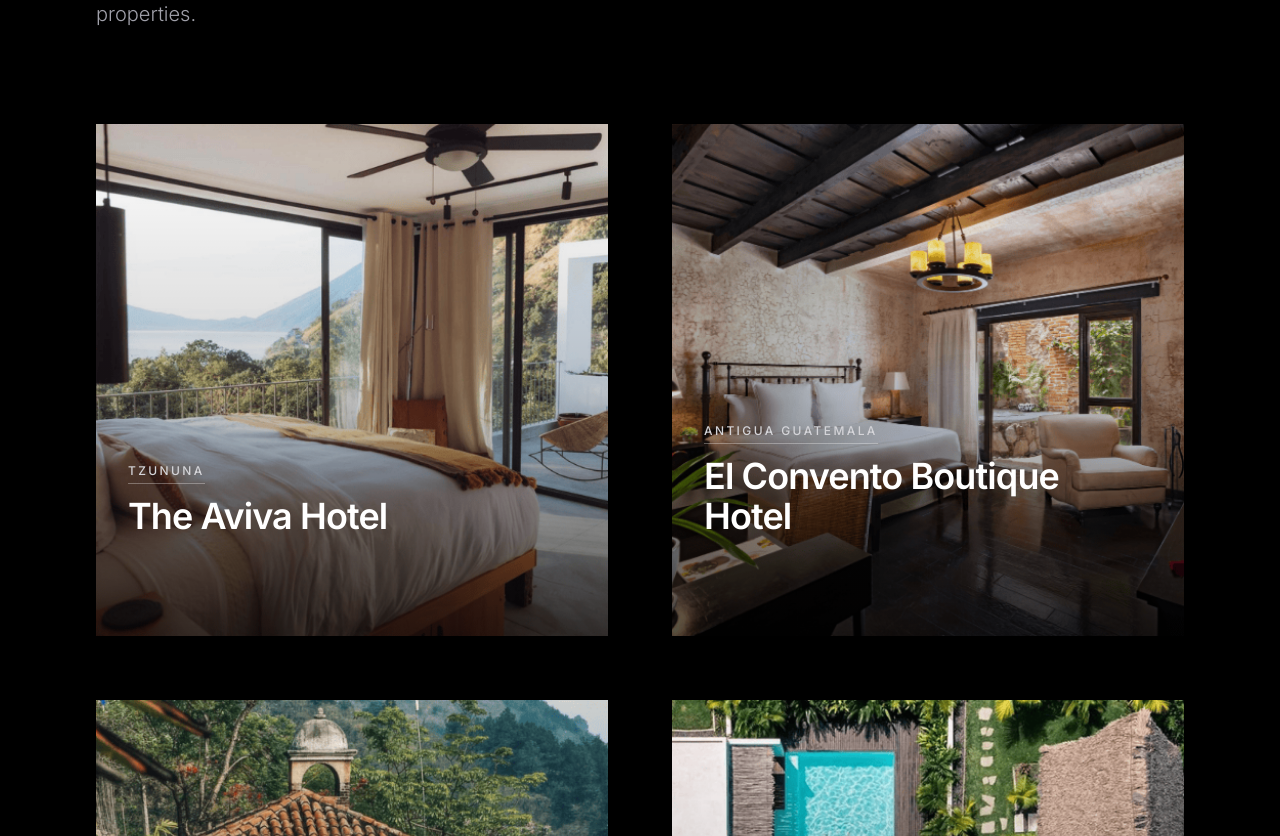
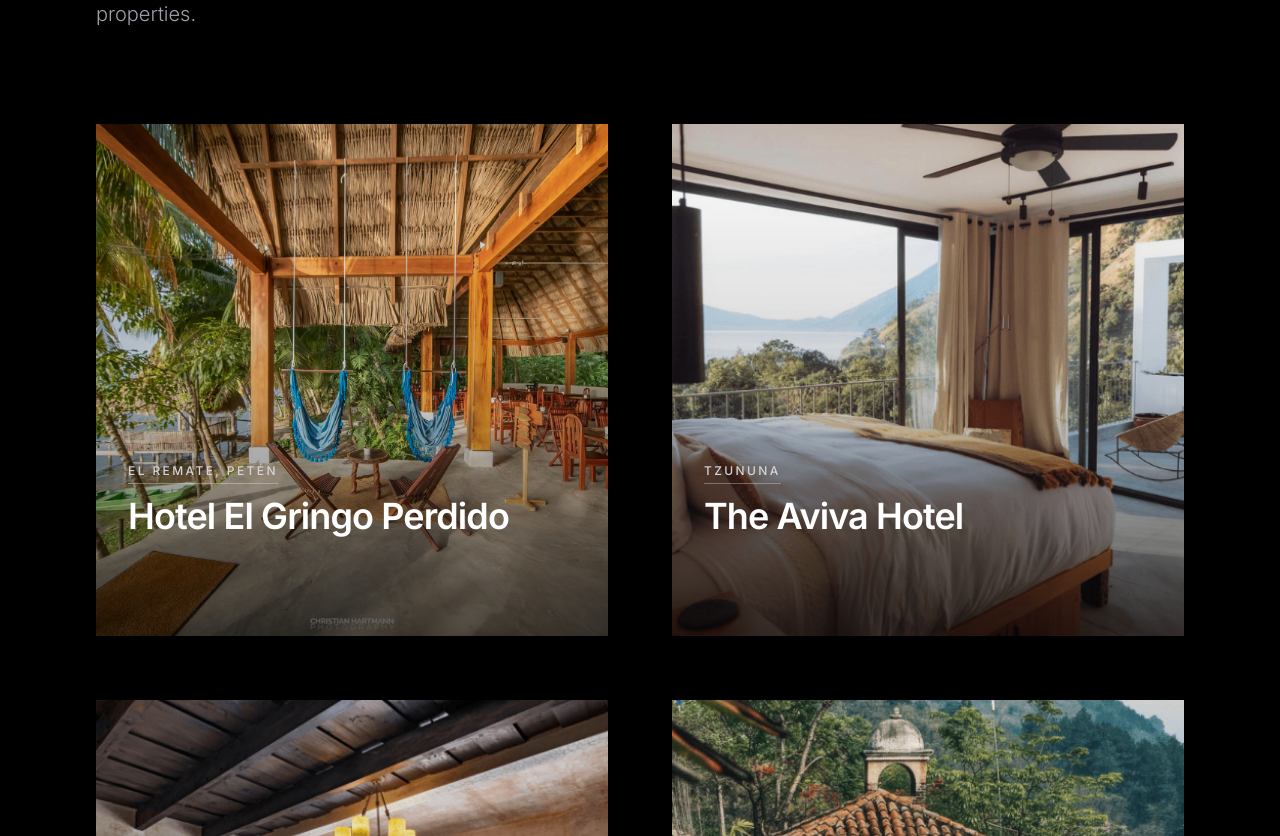
Before and after one commit to byron-rod/blvck-sheep, a Next.js app: page /hotels in a window 1280 px wide. Shown: the part 382-1218 px from the top of the page. Built offline with nearby package versions, Linux system fonts and the light colour scheme.

Commit message:
update hotels

```diff
--- a/src/data/hotels.ts
+++ b/src/data/hotels.ts
@@ -16,8 +16,19 @@
 import swell from "@/assets/images/swell.png";
 import lasLagunas from "@/assets/images/lagunas.png";
 import aviva from "@/assets/images/aviva.png";
+import gringoperdido from "@/assets/images/gringoperdido.webp";
 
 export const hotelsData: HotelDetail[] = [
+  {
+    id: "el-gringo-perdido",
+    name: "Hotel El Gringo Perdido",
+    location: "El Remate, Petén",
+    heroImage: gringoperdido.src,
+    description: "Escondido en las cristalinas orillas del Lago Petén Itzá, este eco-lodge ofrece una inmersión total en la selva maya. Rodeado por un denso dosel forestal, cuenta con hermosos muelles de madera, hamacas sobre el agua y senderos naturales. Es el campamento base perfecto, relajado y auténtico, para tu expedición a Tikal.",
+    vibe: "Lakeside Eco-Lodge, Inmersión en la Selva, Rústico y Auténtico",
+    whatsappCode: "El%20Gringo%20Perdido%20Peten",
+    bookingLink: "https://www.hotelgringoperdido.com/",
+  },
   {
     id: "the-aviva-hotel",
     name: "The Aviva Hotel",
```
Also changed, not shown: src/assets/images/gringoperdido.webp (added).
